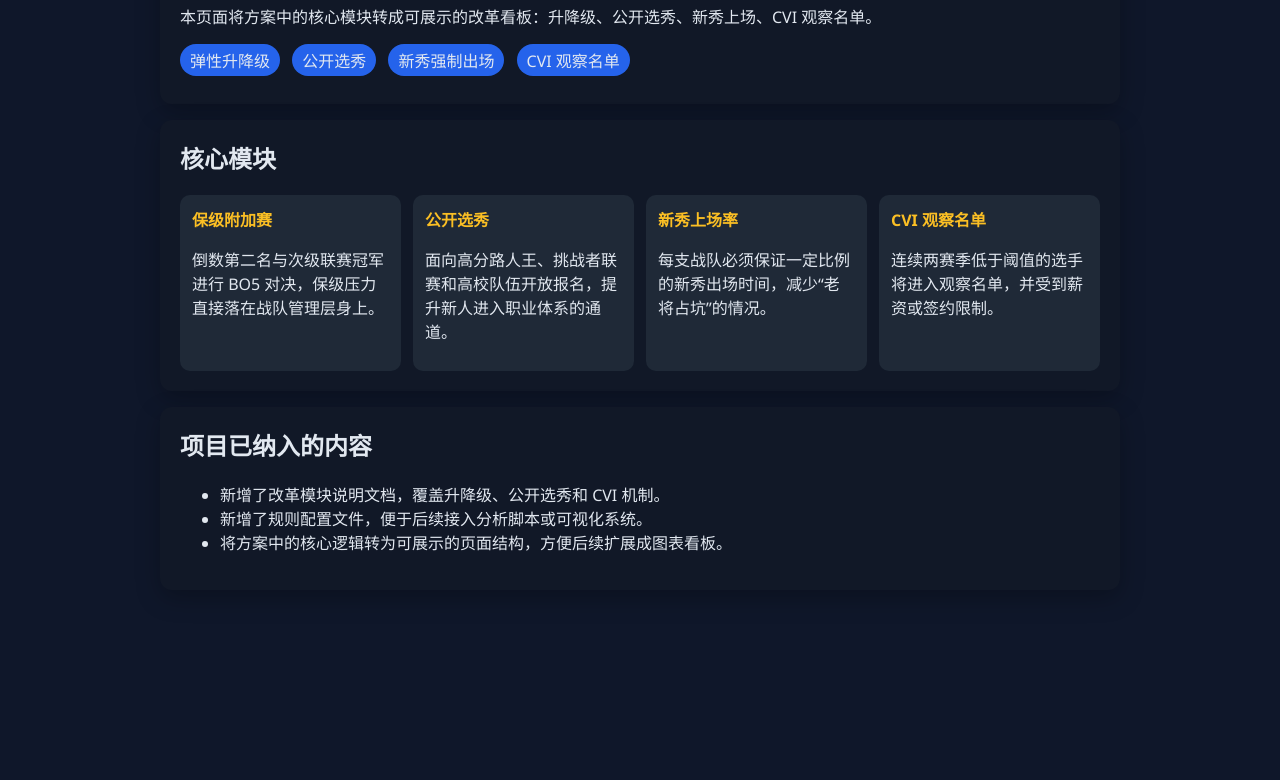
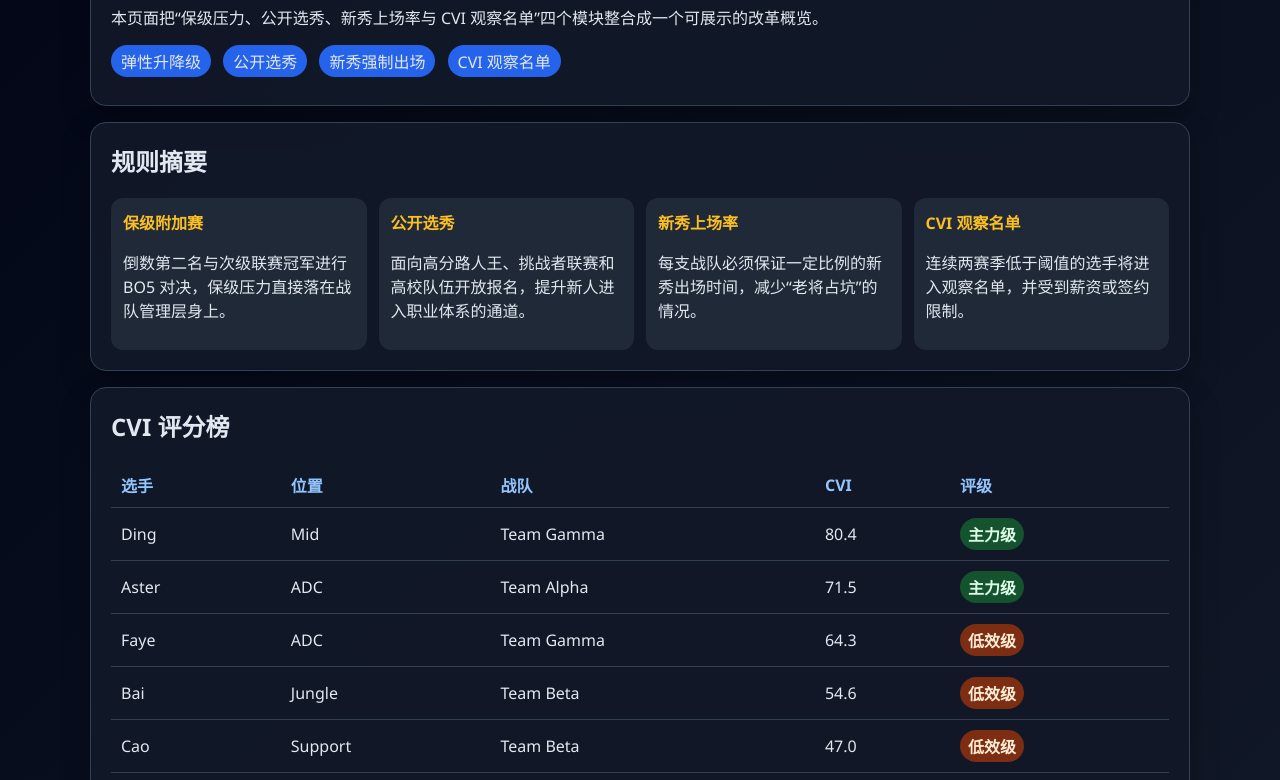
Before and after one commit to urullsuler/LPL-challenge, a plain HTML site: page src/frontend/index.html in a window 1280 px wide. Shown: the part 107-887 px from the top of the page. Before the commit the page ends 800 px from the top, so only its background shows below. Drawn offline with Linux system fonts and the light colour scheme.

Commit message:
Enhance docs, data model, and frontend dashboard

```diff
--- a/src/frontend/index.html
+++ b/src/frontend/index.html
@@ -8,33 +8,29 @@
       body {
         font-family: "Segoe UI", sans-serif;
         margin: 0;
-        background: #0f172a;
+        background: linear-gradient(135deg, #020617, #111827);
         color: #e2e8f0;
       }
-      .container {
-        max-width: 960px;
-        margin: 0 auto;
-        padding: 24px;
-      }
-      .card {
-        background: #111827;
-        border-radius: 12px;
-        padding: 20px;
-        margin-bottom: 16px;
-        box-shadow: 0 8px 24px rgba(0,0,0,0.25);
-      }
+      .container { max-width: 1100px; margin: 0 auto; padding: 24px; }
+      .card { background: rgba(17, 24, 39, 0.95); border: 1px solid #334155; border-radius: 16px; padding: 20px; margin-bottom: 16px; box-shadow: 0 12px 30px rgba(0,0,0,0.25); }
       h1, h2 { margin-top: 0; }
       .pill { display: inline-block; padding: 4px 10px; border-radius: 999px; background: #2563eb; margin-right: 8px; margin-bottom: 8px; }
       .grid { display: grid; gap: 12px; grid-template-columns: repeat(auto-fit, minmax(220px, 1fr)); }
-      .metric { background: #1f2937; padding: 12px; border-radius: 10px; }
+      .metric { background: #1f2937; padding: 12px; border-radius: 12px; }
       .highlight { color: #fbbf24; font-weight: 600; }
+      table { width: 100%; border-collapse: collapse; margin-top: 10px; }
+      th, td { padding: 10px; border-bottom: 1px solid #334155; text-align: left; }
+      th { color: #93c5fd; }
+      .badge { font-weight: 700; padding: 4px 8px; border-radius: 999px; display: inline-block; }
+      .good { background: #14532d; color: #dcfce7; }
+      .warn { background: #7c2d12; color: #ffedd5; }
     </style>
   </head>
   <body>
     <div class="container">
       <div class="card">
         <h1>LPL 赛季改革看板</h1>
-        <p>本页面将方案中的核心模块转成可展示的改革看板：升降级、公开选秀、新秀上场、CVI 观察名单。</p>
+        <p>本页面把“保级压力、公开选秀、新秀上场率与 CVI 观察名单”四个模块整合成一个可展示的改革概览。</p>
         <span class="pill">弹性升降级</span>
         <span class="pill">公开选秀</span>
         <span class="pill">新秀强制出场</span>
@@ -42,7 +38,7 @@
       </div>
 
       <div class="card">
-        <h2>核心模块</h2>
+        <h2>规则摘要</h2>
         <div class="grid">
           <div class="metric">
             <div class="highlight">保级附加赛</div>
@@ -64,13 +60,63 @@
       </div>
 
       <div class="card">
-        <h2>项目已纳入的内容</h2>
-        <ul>
-          <li>新增了改革模块说明文档，覆盖升降级、公开选秀和 CVI 机制。</li>
-          <li>新增了规则配置文件，便于后续接入分析脚本或可视化系统。</li>
-          <li>将方案中的核心逻辑转为可展示的页面结构，方便后续扩展成图表看板。</li>
-        </ul>
+        <h2>CVI 评分榜</h2>
+        <table>
+          <thead>
+            <tr>
+              <th>选手</th>
+              <th>位置</th>
+              <th>战队</th>
+              <th>CVI</th>
+              <th>评级</th>
+            </tr>
+          </thead>
+          <tbody id="rankings"></tbody>
+        </table>
       </div>
     </div>
+
+    <script>
+      const players = [
+        { name: 'Aster', position: 'ADC', team: 'Team Alpha', dpm: 780, goldDiff15: 280, kda: 7.8, vision: 42, unforcedErrors: 3 },
+        { name: 'Bai', position: 'Jungle', team: 'Team Beta', dpm: 710, goldDiff15: 220, kda: 6.6, vision: 36, unforcedErrors: 5 },
+        { name: 'Cao', position: 'Support', team: 'Team Beta', dpm: 640, goldDiff15: 185, kda: 5.9, vision: 33, unforcedErrors: 8 },
+        { name: 'Ding', position: 'Mid', team: 'Team Gamma', dpm: 820, goldDiff15: 310, kda: 8.6, vision: 44, unforcedErrors: 2 },
+        { name: 'Eason', position: 'Top', team: 'Team Alpha', dpm: 590, goldDiff15: 160, kda: 4.8, vision: 27, unforcedErrors: 10 },
+        { name: 'Faye', position: 'ADC', team: 'Team Gamma', dpm: 760, goldDiff15: 260, kda: 7.1, vision: 39, unforcedErrors: 4 }
+      ];
+
+      function computeCVI(player) {
+        const dpmScore = Math.min(100, (player.dpm / 900) * 100);
+        const goldScore = Math.min(100, (player.goldDiff15 / 400) * 100);
+        const kdaScore = Math.min(100, (player.kda / 10) * 100);
+        const visionScore = Math.min(100, (player.vision / 50) * 100);
+        const errorPenalty = Math.min(100, player.unforcedErrors * 20);
+        const raw = 0.45 * dpmScore + 0.25 * goldScore + 0.20 * kdaScore + 0.10 * visionScore - 0.15 * errorPenalty;
+        return Math.max(0, Math.min(100, raw));
+      }
+
+      function getLabel(cvi) {
+        if (cvi >= 85) return '<span class="badge good">核心级</span>';
+        if (cvi >= 70) return '<span class="badge good">主力级</span>';
+        if (cvi >= 65) return '<span class="badge warn">观察级</span>';
+        return '<span class="badge warn">低效级</span>';
+      }
+
+      const ranked = players
+        .map((player) => ({ ...player, cvi: computeCVI(player) }))
+        .sort((a, b) => b.cvi - a.cvi);
+
+      const tbody = document.getElementById('rankings');
+      tbody.innerHTML = ranked.map((player) => `
+        <tr>
+          <td>${player.name}</td>
+          <td>${player.position}</td>
+          <td>${player.team}</td>
+          <td>${player.cvi.toFixed(1)}</td>
+          <td>${getLabel(player.cvi)}</td>
+        </tr>
+      `).join('');
+    </script>
   </body>
 </html>
```
Also changed, not shown: data/players_mock.json (+69 -18 lines), 6 other files.
